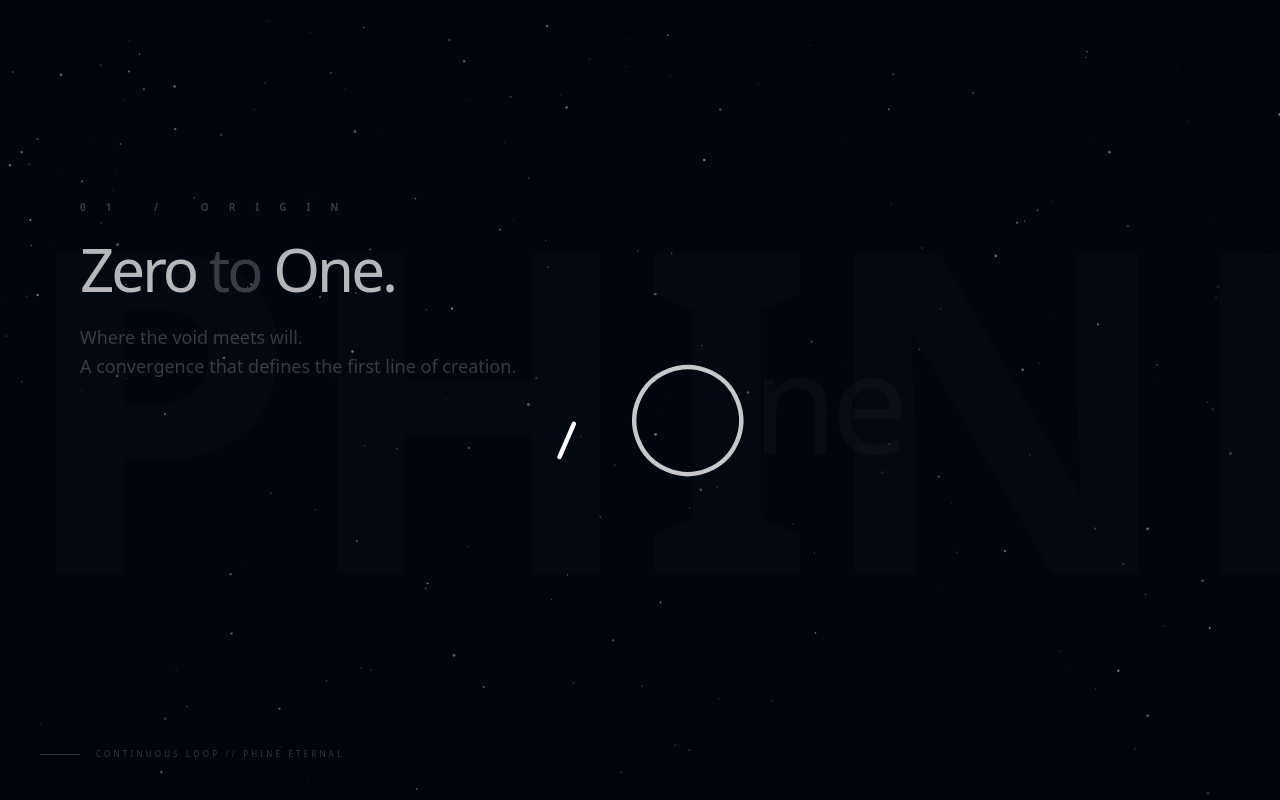
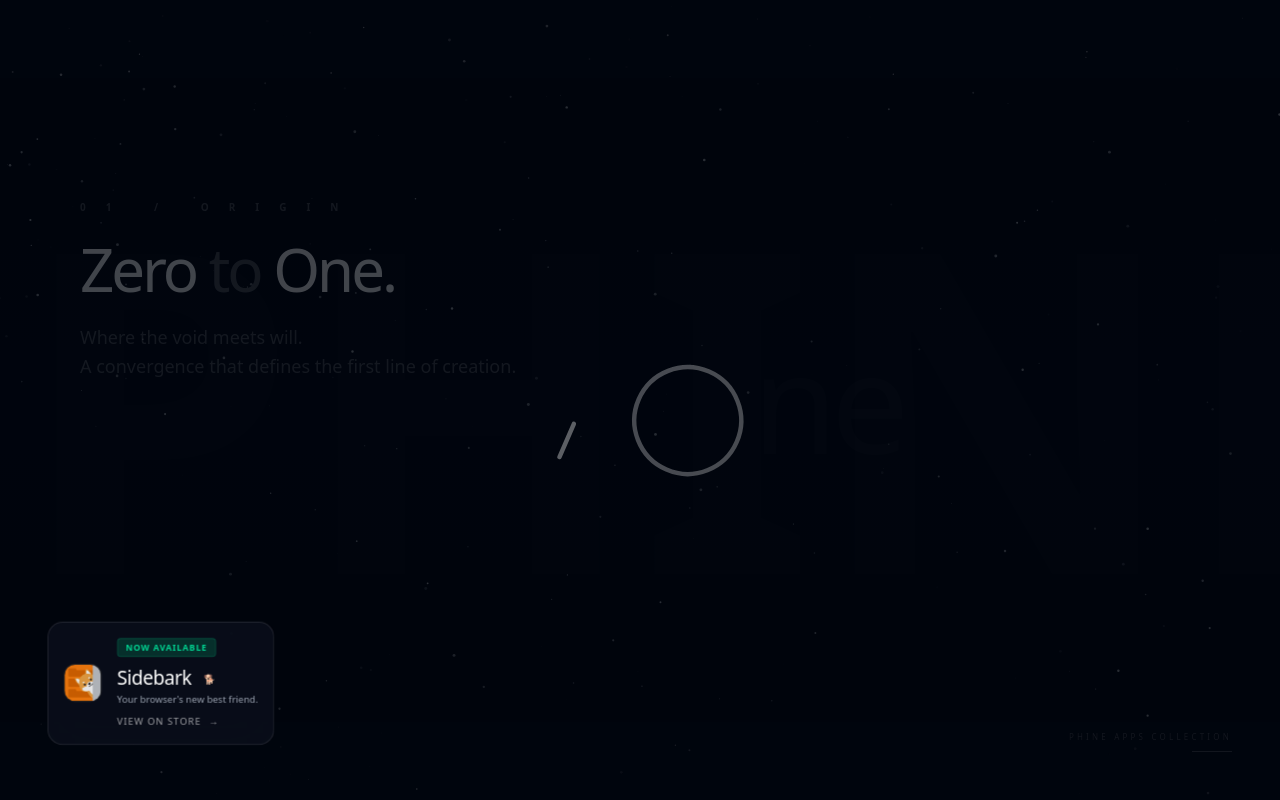
Before and after one commit to phine-apps/phine-apps.github.io, a React (Vite) app: page / in a window 1280 px wide. Built offline with nearby package versions, Linux system fonts and the light colour scheme.

Commit message:
feat: add Sidebark intro sequence

```diff
--- a/src/App.jsx
+++ b/src/App.jsx
@@ -1,10 +1,9 @@
-import React, { useEffect, useRef, useMemo } from "react";
+import React, { useEffect, useRef, useState } from "react";
 import {
   motion,
   useMotionValue,
   useTransform,
   useSpring,
-  AnimatePresence,
   animate,
 } from "framer-motion";
 
@@ -199,11 +198,117 @@
   );
 };
 
+// --- Sidebark Showcase Component (Sequence) ---
+const SidebarkShowcase = ({ isIntroDone }) => (
+  <motion.div
+    layout
+    initial={{ opacity: 0 }}
+    animate={{ opacity: 1 }}
+    transition={{ duration: 1 }}
+    className={`absolute z-[60] flex flex-col ${
+      isIntroDone
+        ? "bottom-12 left-12 items-start"
+        : "inset-0 items-center justify-center text-center bg-black/40 backdrop-blur-sm"
+    }`}
+  >
+    <motion.a
+      layout
+      href="https://chromewebstore.google.com/detail/sidebark/foglodkfmhggcmbmodgciegkknpemgcl"
+      target="_blank"
+      rel="noopener noreferrer"
+      className={`group relative border border-white/10 hover:border-white/30 rounded-2xl backdrop-blur-xl transition-all duration-500 hover:shadow-[0_0_30px_rgba(255,255,255,0.05)] ${
+        isIntroDone
+          ? "p-4 flex items-center gap-4 bg-[#0a0f1c]/80 hover:-translate-y-1"
+          : "p-12 flex flex-col items-center gap-6 bg-transparent border-none hover:border-none"
+      }`}
+    >
+      {/* Icon Placeholder */}
+      <motion.div
+        layout
+        className={`rounded-xl overflow-hidden bg-black/50 border border-white/10 flex items-center justify-center shrink-0 ${
+          isIntroDone ? "w-10 h-10" : "w-32 h-32 mb-4"
+        }`}
+      >
+        <img
+          src="/sidebark_icon.png"
+          alt="Sidebark Icon"
+          className="w-full h-full object-cover opacity-90 group-hover:opacity-100 transition-opacity"
+        />
+      </motion.div>
+
+      <div
+        className={`flex flex-col ${isIntroDone ? "text-left" : "items-center"}`}
+      >
+        <motion.div layout className="flex items-center gap-2 mb-2">
+          <span className="px-2 py-0.5 rounded text-[9px] font-bold tracking-widest uppercase bg-emerald-500/20 text-emerald-400 border border-emerald-500/20">
+            Now Available
+          </span>
+        </motion.div>
+
+        <motion.h3
+          layout
+          className={`font-light tracking-tight text-white group-hover:text-emerald-300 transition-colors ${
+            isIntroDone ? "text-xl" : "text-6xl mb-4"
+          }`}
+        >
+          Sidebark <span className="text-[0.5em] align-middle ml-2">🐕</span>
+        </motion.h3>
+
+        {!isIntroDone && (
+          <motion.p
+            initial={{ opacity: 0, y: 10 }}
+            animate={{ opacity: 1, y: 0 }}
+            transition={{ delay: 0.5 }}
+            className="text-lg text-gray-300 font-light max-w-2xl leading-relaxed mb-8"
+          >
+            The best way to use ChatGPT, Gemini, or ANY other site alongside
+            your browsing.
+            <br />A universal sidebar that keeps your tools open and your flow
+            uninterrupted.
+          </motion.p>
+        )}
+
+        {/* Minimized Description */}
+        {isIntroDone && (
+          <motion.p
+            layout
+            className="text-[10px] text-gray-400 font-light leading-relaxed max-w-[150px]"
+          >
+            Your browser's new best friend.
+          </motion.p>
+        )}
+
+        <div
+          className={`flex items-center gap-2 text-[10px] tracking-widest uppercase text-white/60 group-hover:text-white transition-colors mt-2 ${!isIntroDone && "border border-white/20 px-6 py-3 rounded-full hover:bg-white/10"}`}
+        >
+          <span>
+            {isIntroDone ? "View on Store" : "Get it on Chrome Web Store"}
+          </span>
+          <span className="group-hover:translate-x-1 transition-transform">
+            →
+          </span>
+        </div>
+      </div>
+    </motion.a>
+  </motion.div>
+);
+
 export default function App() {
+  const [introDone, setIntroDone] = useState(false);
   const progress = useMotionValue(0);
-  // Optimized spring for cinematic fluidity without stutter
   const smoothProgress = useSpring(progress, { stiffness: 40, damping: 35 });
 
+  // Sequence Timer
+  useEffect(() => {
+    const timer = setTimeout(() => {
+      setIntroDone(true);
+    }, 4500); // 4.5 seconds for the intro
+
+    return () => clearTimeout(timer);
+  }, []);
+
+  // Start Animation logic only after intro is done?
+  // Ideally it runs in background but visible only after fade in.
   useEffect(() => {
     const controls = animate(progress, 1, {
       duration: 30,
@@ -226,10 +331,8 @@
     [0, -60, -60, -25, -25, 0],
   );
 
-  // Unified Text Weights
   const unifiedWeight = "font-light";
 
-  // Alignment: Synchronized "The" opacity and positioning
   const theOpacity = useTransform(
     progress,
     [0.72, 0.8, 0.88, 0.93],
@@ -237,7 +340,6 @@
   );
   const theTranslateX = useTransform(smoothProgress, [0.72, 0.8], [-30, 0]);
 
-  // "ne" opacity and positioning
   const neOpacity = useTransform(
     progress,
     [0.18, 0.3, 0.88, 0.93],
@@ -249,7 +351,6 @@
     [40, -12, -12, 10],
   );
 
-  // Narrative Texts Fade timing
   const originTextOp = useTransform(
     progress,
     [0.14, 0.2, 0.24, 0.3],
@@ -266,8 +367,6 @@
     [0, 1, 1, 0],
   );
 
-  // FINAL DEFENSE: The blackout covering loop jump
-  // Reduced fade-in time for better initial loading experience
   const blackOutOpacity = useTransform(
     progress,
     [0, 0.05, 0.94, 0.98, 1],
@@ -276,7 +375,13 @@
 
   return (
     <div className="bg-[#00050d] h-screen w-full overflow-hidden text-white font-sans relative">
-      {/* Background Ambience */}
+      {/* State-controlled visibility wrapper for Main Content */}
+      <motion.div
+        initial={{ opacity: 0 }}
+        animate={{ opacity: introDone ? 1 : 0 }}
+        transition={{ duration: 2, delay: 0.5 }}
+        className="absolute inset-0"
+      >
         <StarField />
         <div className="absolute inset-0 pointer-events-none z-0">
           <div className="absolute inset-0 bg-gradient-to-b from-transparent via-[#001b44]/5 to-transparent" />
@@ -295,18 +400,17 @@
           </motion.div>
         </div>
 
-      {/* Main Visual Core: Perfectly aligned "The Φne" */}
+        {/* Main Visual Core */}
         <div className="absolute inset-0 flex items-center justify-center pointer-events-none z-40">
           <motion.div
             style={{ scale: logoScale, x: phiCenterOffset }}
-          className="flex items-center gap-0" // Using items-center with manual baseline adjustment
+            className="flex items-center gap-0"
           >
             <motion.div
               style={{
                 opacity: theOpacity,
                 x: theTranslateX,
               }}
-            // Correcting visual baseline height to match Phi's circle
               className={`text-[95px] ${unifiedWeight} tracking-tighter leading-none mr-8 translate-y-[8px]`}
             >
               The
@@ -319,7 +423,6 @@
                 opacity: neOpacity,
                 x: neTranslateX,
               }}
-            // Correcting visual baseline height to match Phi's circle
               className={`text-[140px] ${unifiedWeight} tracking-tighter leading-none -ml-4 translate-y-[1px]`}
             >
               ne
@@ -374,19 +477,23 @@
           </motion.div>
         </div>
 
-      {/* UI Decors */}
-      <div className="absolute bottom-10 left-10 z-50 flex items-center gap-4 opacity-20">
-        <div className="w-10 h-[1px] bg-white" />
-        <span className="text-[8px] tracking-[0.4em] uppercase">
-          Continuous Loop // PHINE Eternal
-        </span>
-      </div>
-
         {/* Loop Blackout Mask */}
         <motion.div
           style={{ opacity: blackOutOpacity }}
           className="absolute inset-0 bg-[#00050d] pointer-events-none z-[100]"
         />
+
+        {/* Decor - Right Bottom now meant for something else? kept blank for now to avoid cluttering next to Sidebark if it was on right, but moved to left now */}
+        <div className="absolute bottom-12 right-12 z-50 flex flex-col items-end opacity-20">
+          <span className="text-[8px] tracking-[0.4em] uppercase">
+            Phine Apps Collection
+          </span>
+          <div className="w-10 h-[1px] bg-white mt-2" />
+        </div>
+      </motion.div>
+
+      {/* Sidebark Showcase - Sitting on top of everything */}
+      <SidebarkShowcase isIntroDone={introDone} />
     </div>
   );
 }
```
Also changed, not shown: public/sidebark_icon.png (added). Lines whose indentation alone changed are shown as unchanged.
